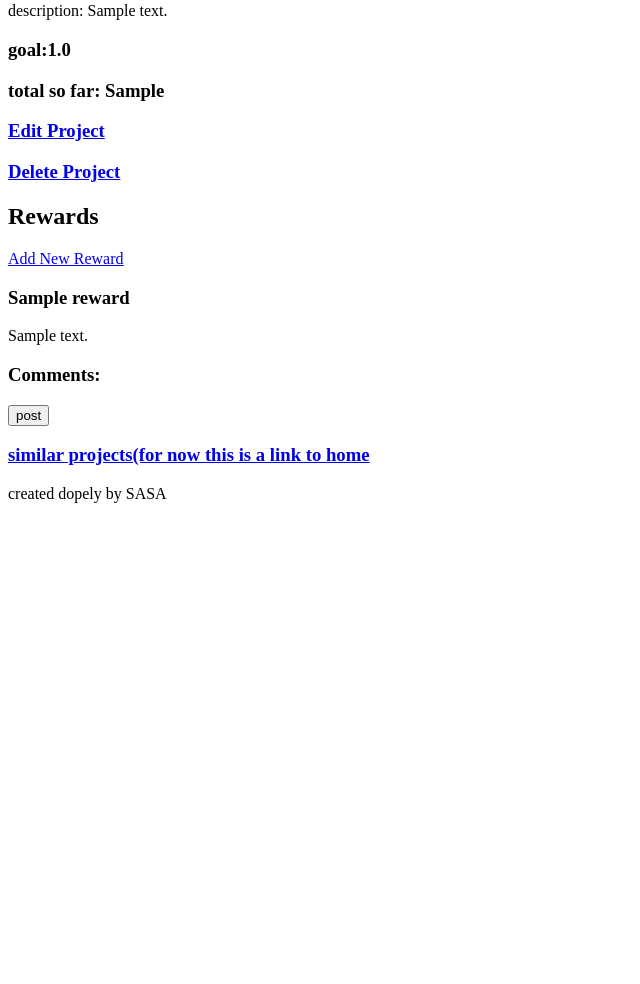
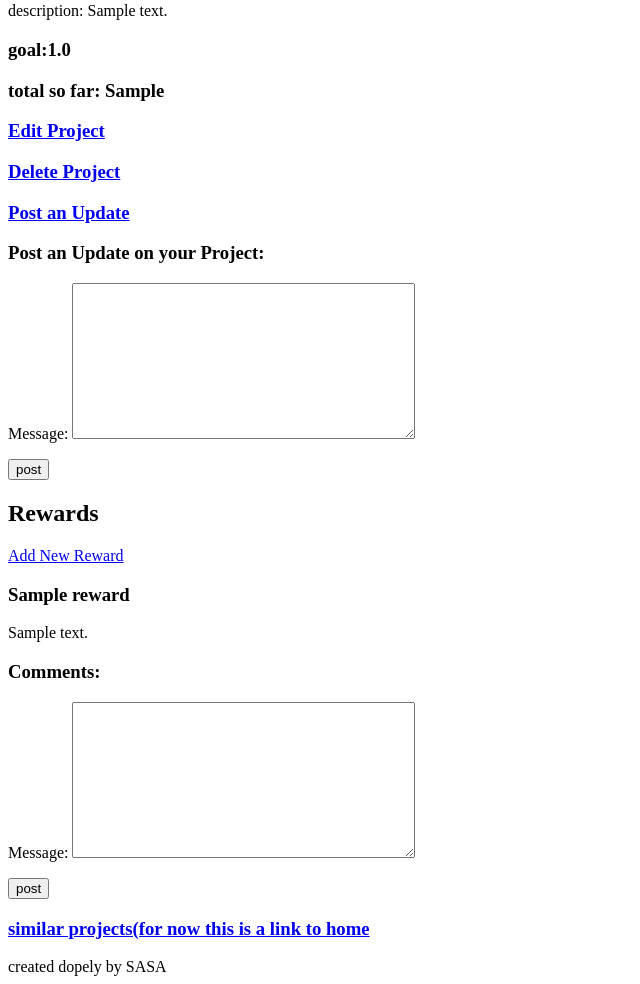
Before and after one commit to cudjoeab/Crowdfunder, a Django app: page /project/1 in a window 1280 px wide. Shown: the part 335-1319 px from the top of the page, without its empty margins (0-640 px from the left). Before the commit the page ends 838 px from the top, so only its background shows below. Run offline with Django 3.2, Linux system fonts and the light colour scheme; a user stored in the database is signed in; data comes from the database, SQL or seed files in the repository; tables that the repository leaves empty hold one stand-in row (values such as "Sample post").

Commit message:
Creating Update model, UpdateForm, adding to admin. Adding url path for create_update. Modifying parts of views and project_details to get comment form loading, update form loading.

```diff
--- a/crowdfunder/crowdfunder/admin.py
+++ b/crowdfunder/crowdfunder/admin.py
@@ -1,7 +1,8 @@
 from django.contrib import admin
-from crowdfunder.models import Project, Comment, Reward, Donation
+from crowdfunder.models import Project, Comment, Reward, Donation, Update
 
 admin.site.register(Project)
 admin.site.register(Comment)
 admin.site.register(Reward)
 admin.site.register(Donation)
+admin.site.register(Update)
--- a/crowdfunder/crowdfunder/forms.py
+++ b/crowdfunder/crowdfunder/forms.py
@@ -1,5 +1,5 @@
 from django.forms import ModelForm
-from crowdfunder.models import Project, Comment, Reward, Donation
+from crowdfunder.models import Project, Comment, Reward, Donation, Update
 from django.forms import CharField, PasswordInput, Form
 
 class ProjectForm(ModelForm):
@@ -29,3 +29,9 @@ class DonationForm(ModelForm):
 class LoginForm(Form):
     username = CharField(label="User Name", max_length=64)
     password = CharField(widget=PasswordInput())
+
+
+class UpdateForm(ModelForm):
+    class Meta:
+        model = Update
+        fields = ['message']
--- a/crowdfunder/crowdfunder/models.py
+++ b/crowdfunder/crowdfunder/models.py
@@ -80,3 +80,14 @@ class Donation(models.Model):
             if self.price_in_cents/100 >= rewards_list[i].minimum_donation:
                 temp_reward = rewards_list[i]
         return temp_reward
+
+
+class Update(models.Model):
+    message = models.TextField(
+        validators=[MinLengthValidator(10), MaxLengthValidator(500)]
+    )
+    user = models.ForeignKey(User, on_delete=models.CASCADE, related_name='updates_profile')
+    project = models.ForeignKey(Project, on_delete=models.CASCADE, related_name='updates_project')
+
+    def __str__(self):
+        return f'"{self.message}" - by {self.user} on {self.project}'
--- a/crowdfunder/crowdfunder/templates/project_details.html
+++ b/crowdfunder/crowdfunder/templates/project_details.html
@@ -15,6 +15,16 @@
     <section class="action_links">
         <h3><a href="{% url 'edit_project' project_id=project.pk %}">Edit Project</a></h3>
         <h3><a href="{% url 'delete_project' project_id=project.pk %}">Delete Project</a></h3>
+        <h3><a href="{% url 'create_update' project_id=project.pk %}">Post an Update</a></h3>
+
+        <h3>Post an Update on your Project:</h3>
+        <form action="{% url 'create_update' project_id=project.id %}" method="POST">
+            {% csrf_token %}
+            {{ update_form.as_p }}
+            <input type="submit" value="post"/>
+        </form>
+
+
     </section>
 {% endif %}
 
@@ -52,7 +62,7 @@
     </ul>
     <form action="{% url 'create_comment' project_id=project.id %}" method="POST">
         {% csrf_token %}
-        {{ form.as_p }}
+        {{ comment_form.as_p }}
         <input type="submit" value="post"/>
     </form>
 </section>
--- a/crowdfunder/crowdfunder/urls.py
+++ b/crowdfunder/crowdfunder/urls.py
@@ -46,6 +46,9 @@ urlpatterns = [
     path('project/<int:project_id>/comments/<int:comment_id>/edit', views.edit_comment, name="edit_comment"),
     path('project/<int:project_id>/comments/<int:comment_id>/delete',views.delete_comment, name="delete_comment"),
 
+    # Updates for Projects
+    path('project/<int:project_id>/updates/create', views.create_update, name="create_update"),
+
     path('users', views.all_users, name="all_users"), # A list of all users.
     path('user/<int:user_id>', views.user_profile, name="user_profile"), # User profile page
 
--- a/crowdfunder/crowdfunder/views.py
+++ b/crowdfunder/crowdfunder/views.py
@@ -47,8 +47,14 @@ def search_project(request):
 def project_details(request, project_id):
     project = Project.objects.get(pk=project_id)
     rewards = Reward.objects.filter(project = project)
+    update_form = UpdateForm()
+    comment_form = CommentForm()
+
     return render(request, "project_details.html", {
-    'project': project, 'rewards': rewards
+        'project': project,
+        'rewards': rewards,
+        'update_form': update_form,
+        'comment_form': comment_form
     })
 
 def login_view(request):
@@ -181,16 +187,17 @@ def create_donate(request, project_id):  # User creating a new donation.
 @login_required
 def create_comment(request, project_id):
     project = Project.objects.get(pk=project_id)
-    form = CommentForm(request.POST)
+    comment_form = CommentForm(request.POST)
     user = User.objects.get(id = request.user.pk)
-    if form.is_valid():
-        comment = form.save(commit=False)
+    if comment_form.is_valid():
+        comment = comment_form.save(commit=False)
         comment.project = project
         comment.user = user
         comment.save()
         return redirect(reverse("project_details", kwargs={'project_id':project_id}))
     return render(request, "project_details.html", {
-    "project": project, "form": form
+        "project": project,
+        'comment_form': comment_form
     } )
 
 @login_required
@@ -198,22 +205,23 @@ def edit_comment(request, project_id, comment_id):
     project = get_object_or_404(Project, pk=id, user=request.user.pk)
     comment = Comment.objects.get(pk=comment_id)
     comment.product_id = comment_id
-    form = CommentForm(instance=comment)
+    comment_form = CommentForm(instance=comment)
     return render(request, "edit_comment_form.html", {
-    "comment": comment,
-    "form": form,
-    "project": project})
+        "comment": comment,
+        'comment_form': comment_form,
+        "project": project
+    })
 
 @login_required
 def update_comment(request, project_id, comment_id):
     project =  get_object_or_404(Project, pk=id, user=request.user.pk)
     comment = Comment.objects.get(pk=comment_id)
-    form = CommentForm(request.POST, instance=comment)
-    if form.is_valid():
-        form.save()
+    comment_form = CommentForm(request.POST, instance=comment)
+    if comment_form.is_valid():
+        comment_form.save()
         return redirect(reverse("project_details"))
     else:
-        context = {"comment": comment, "form": form, "project": project}
+        context = {"comment": comment, 'comment_form': comment_form, "project": project}
         return render(request, "edit_comment_form.html", context)
 
 @login_required
@@ -221,6 +229,36 @@ def delete_comment(request, project_id, comment_id):
     comment = get_object_or_404(Comment, pk=id, user=request.user.pk)
     comment.delete()
     return redirect(reverse("project_details", kwargs={"project_id":project_id}))
+
+
+
+
+@login_required
+def create_update(request, project_id):  # A project-owner is trying to post an update.
+    update = get_object_or_404(Project, pk=project_id, creator=request.user.pk)
+
+    update_form = UpdateForm()
+    comment_form = CommentForm()
+
+
+    if request.method == 'POST':
+        update_form = UpdateForm(request.POST)
+        user = User.objects.get(id = request.user.pk)
+
+
+        if update_form.is_valid():
+            update = update_form.save(commit=False)
+            update.project = project
+            update.user = user
+
+            update.save()
+            # return redirect(reverse("project_details", kwargs={'project_id':project_id}))
+    return render(request, "project_details.html", {
+        "project_id": project_id,
+        "update_form": update_form,
+        "comment_form": comment_form
+    })
+
 
 
 def all_users(request):
```
Also changed, not shown: crowdfunder/crowdfunder/templates/project_update.html (added, +13 -0 lines), crowdfunder/crowdfunder/migrations/0011_update.py (added).
